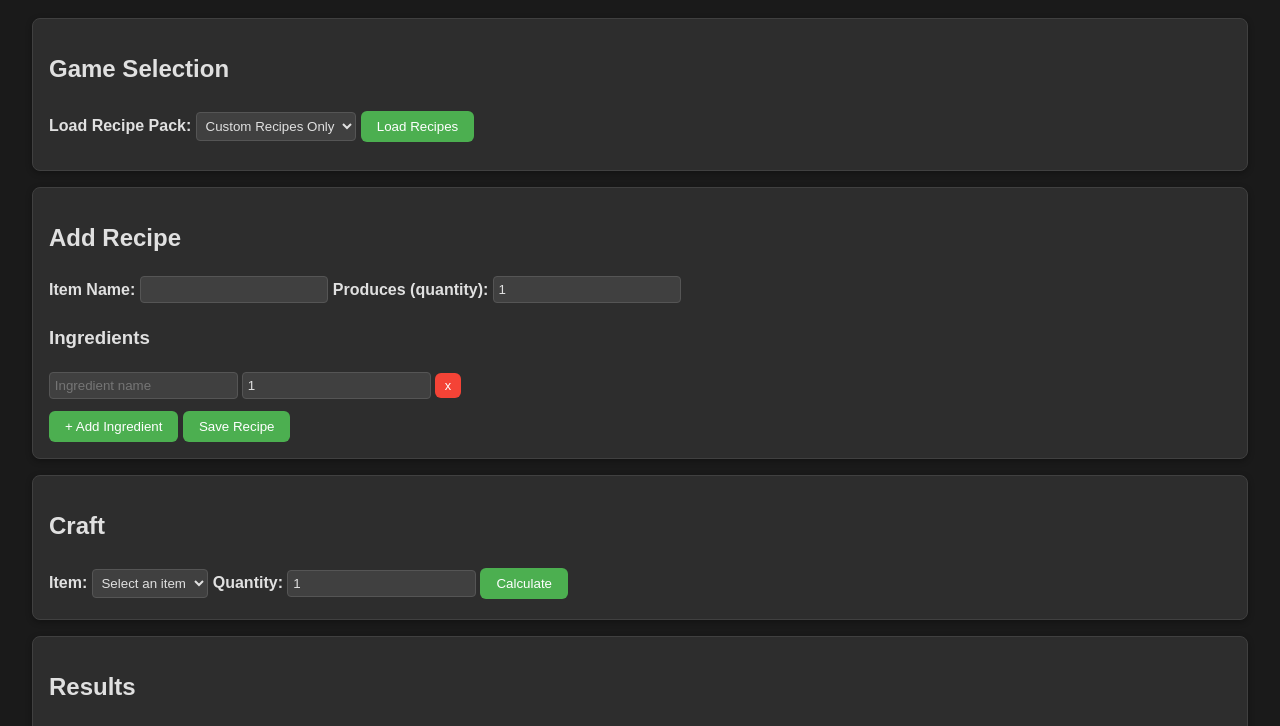
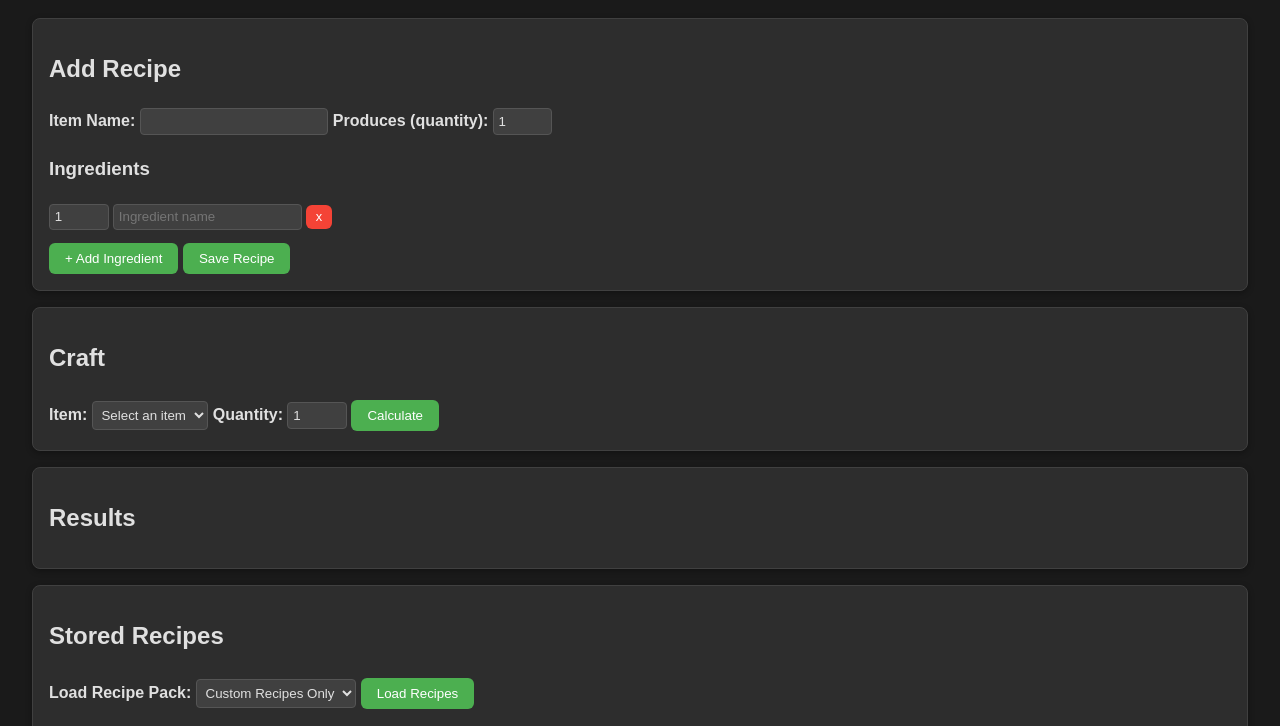
Before and after one commit to Majawat/crafting-calculator, a plain HTML site: page index.html in a window 1280 px wide. Shown: the part 72-798 px from the top of the page. Drawn offline with Linux system fonts and the light colour scheme.

Commit message:
Refactor recipe loading and ingredient management: improve localStorage handling, enhance ingredient input structure, and update styles for better usability

```diff
--- a/app.js
+++ b/app.js
@@ -2,29 +2,58 @@
 const recipes = {};
 const gameRecipes = {};
 let currentGame = null;
+let ingredientCount = 0;
 
 // ======= Load recipes from LocalStorage on page load =======
 window.addEventListener("DOMContentLoaded", () => {
-  const saved = localStorage.getItem("recipes");
-  if (saved) {
-    Object.assign(recipes, JSON.parse(saved));
+  const savedRecipes = localStorage.getItem("recipes");
+  if (savedRecipes) {
+    Object.assign(recipes, JSON.parse(savedRecipes));
   }
+  const savedGame = localStorage.getItem("currentGame");
+  if (savedGame) {
+    currentGame = savedGame;
+    document.getElementById("gameSelect").value = currentGame;
+    loadGameRecipes();
+  }
+
   updateCraftDropdown();
   updateIngredientDatalist();
   updateStoredRecipesList();
   addIngredientField(); // start with one ingredient input
 });
 
-// ======= Add Ingredient Field =======
 function addIngredientField() {
   const container = document.getElementById("ingredients");
   const div = document.createElement("div");
   div.classList.add("ingredient");
+
+  // Build the inner HTML, conditionally adding delete button
   div.innerHTML = `
-    <input list="ingredientList" placeholder="Ingredient name" class="ingredient-name">
-    <input type="number" placeholder="Amount" min="1" value="1">
-    <button type="button" class="delete-btn" onclick="removeIngredientField(this)">x</button>
+    <input
+      type="number"
+      placeholder="Amount"
+      min="1"
+      value="1"
+      class="ingredient-amount"
+      name="ingredientAmount_${ingredientCount}"
+      id="ingredientAmount_${ingredientCount}"
+    >
+    <input
+      list="ingredientList"
+      placeholder="Ingredient name"
+      class="ingredient-name"
+      name="ingredientName_${ingredientCount}"
+      id="ingredientName_${ingredientCount}"
+    >
+    ${
+      container.children.length > 0
+        ? `<button type="button" class="delete-btn" onclick="removeIngredientField(this)">x</button>`
+        : ""
+    }
   `;
+
+  ingredientCount++; // increment each time we add one
   container.appendChild(div);
   updateIngredientDatalist();
 }
@@ -65,15 +94,17 @@ function addRecipe() {
   const ingredients = {};
 
   ingredientDivs.forEach((div) => {
-    const inputs = div.querySelectorAll("input");
-    const ingName = inputs[0].value.trim();
-    const ingAmt = parseInt(inputs[1].value, 10);
+    const ingName = div.querySelector(".ingredient-name").value.trim();
+    const ingAmt = parseInt(div.querySelector(".ingredient-amount").value, 10);
     if (ingName && ingAmt > 0) {
       ingredients[ingName] = ingAmt;
     }
   });
 
-  if (!name) return alert("Item name required");
+  if (!name) {
+    document.getElementById("itemName").focus();
+    return alert("Item name required");
+  }
   if (Object.keys(ingredients).length === 0) return alert("At least one ingredient required");
 
   // Check for circular dependencies before saving
@@ -186,8 +217,9 @@ function updateStoredRecipesList() {
       html += `
         <div class="recipe-item custom-recipe ${hasConflict ? "conflict-recipe" : ""}">
           <div class="recipe-info">
-            <strong>${displayName}</strong> (produces ${recipe.produces})
-            <br><small>Requires: ${ingredients}</small>
+            <strong>${displayName}</strong> (produces ${recipe.produces}) <br /><small
+              >Requires: ${ingredients}</small
+            >
           </div>
           <button type="button" class="delete-btn" onclick="deleteRecipe('${name}')">Delete</button>
         </div>
@@ -224,6 +256,7 @@ async function loadGameRecipes() {
   if (!selectedGame) {
     // Clear game recipes and use only custom recipes
     Object.keys(gameRecipes).forEach((key) => delete gameRecipes[key]);
+    localStorage.removeItem("currentGame");
     currentGame = null;
     statusDiv.innerHTML = "<small>Custom recipes only</small>";
     updateAllUI();
@@ -257,6 +290,8 @@ async function loadGameRecipes() {
     statusDiv.innerHTML = `<small>Loaded ${Object.keys(gameRecipes).length} recipes from ${
       gameData.gameInfo.name
     }</small>`;
+    localStorage.setItem("currentGame", currentGame);
+
     updateAllUI();
   } catch (error) {
     statusDiv.innerHTML = `<small style="color: red;">Error loading recipes: ${error.message}</small>`;
@@ -321,7 +356,8 @@ function calculate() {
     html += `</p></div>`;
   }
 
-  html += "<h3>Materials Needed:</h3><ul>" +
+  html +=
+    "<h3>Materials Needed:</h3><ul>" +
     Object.entries(flatTotals)
       .map(([k, v]) => `<li>${v} × ${k}</li>`)
       .join("") +
@@ -347,7 +383,7 @@ function expand(item, qty) {
       crafts: 0,
       produces: 1,
       children: [],
-      craftingTime: 0
+      craftingTime: 0,
     };
   }
 
@@ -380,7 +416,7 @@ function expand(item, qty) {
     crafts: crafts,
     produces: produces,
     children,
-    craftingTime: totalCraftingTime
+    craftingTime: totalCraftingTime,
   };
 }
 
--- a/index.html
+++ b/index.html
@@ -9,17 +9,7 @@
   <body>
     <h1>Generic Crafting Calculator</h1>
 
-    <div class="card" id="gameSelectCard">
-      <h2>Game Selection</h2>
-      <label for="gameSelect">Load Recipe Pack:</label>
-      <select id="gameSelect">
-        <option value="">Custom Recipes Only</option>
-        <option value="the-alters">The Alters</option>
-      </select>
-      <button type="button" onclick="loadGameRecipes()">Load Recipes</button>
-      <div id="gameStatus"></div>
-    </div>
-
+    <!-- Add Recipe Card -->
     <div class="card" id="addRecipeCard">
       <h2>Add Recipe</h2>
       <label for="itemName">Item Name:</label>
@@ -40,6 +30,7 @@
       <button type="button" onclick="addRecipe()">Save Recipe</button>
     </div>
 
+    <!-- Craft Item Card -->
     <div class="card" id="craftCard">
       <h2>Craft</h2>
       <label for="craftItem">Item:</label>
@@ -52,12 +43,22 @@
       <button type="button" onclick="calculate()">Calculate</button>
     </div>
 
+    <!-- Results Card -->
     <div class="card" id="resultsCard">
       <h2>Results</h2>
       <div id="results"></div>
     </div>
+
+    <!-- Stored Recipes Card -->
     <div class="card" id="storedRecipesCard">
       <h2>Stored Recipes</h2>
+      <label for="gameSelect">Load Recipe Pack:</label>
+      <select id="gameSelect">
+        <option value="">Custom Recipes Only</option>
+        <option value="the-alters">The Alters</option>
+      </select>
+      <button type="button" onclick="loadGameRecipes()">Load Recipes</button>
+      <div id="gameStatus"></div>
       <div id="storedRecipes"></div>
     </div>
     <script src="app.js" defer></script>
--- a/styles.css
+++ b/styles.css
@@ -28,6 +28,9 @@ select {
   border: 1px solid #555;
   background: #404040;
   color: #e0e0e0;
+}
+input[type="number"] {
+  max-width: 3rem;
 }
 
 input:focus,
```
